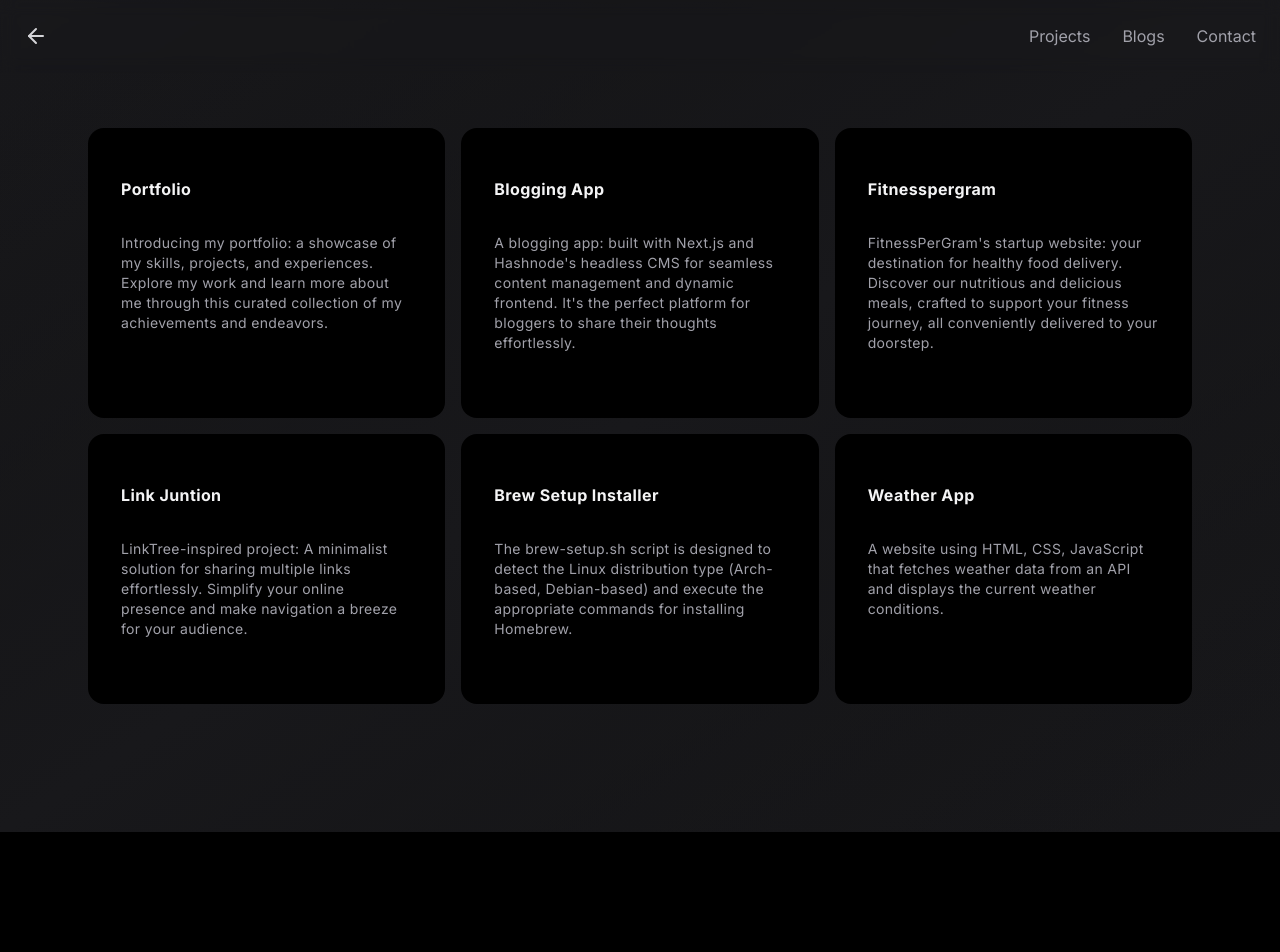
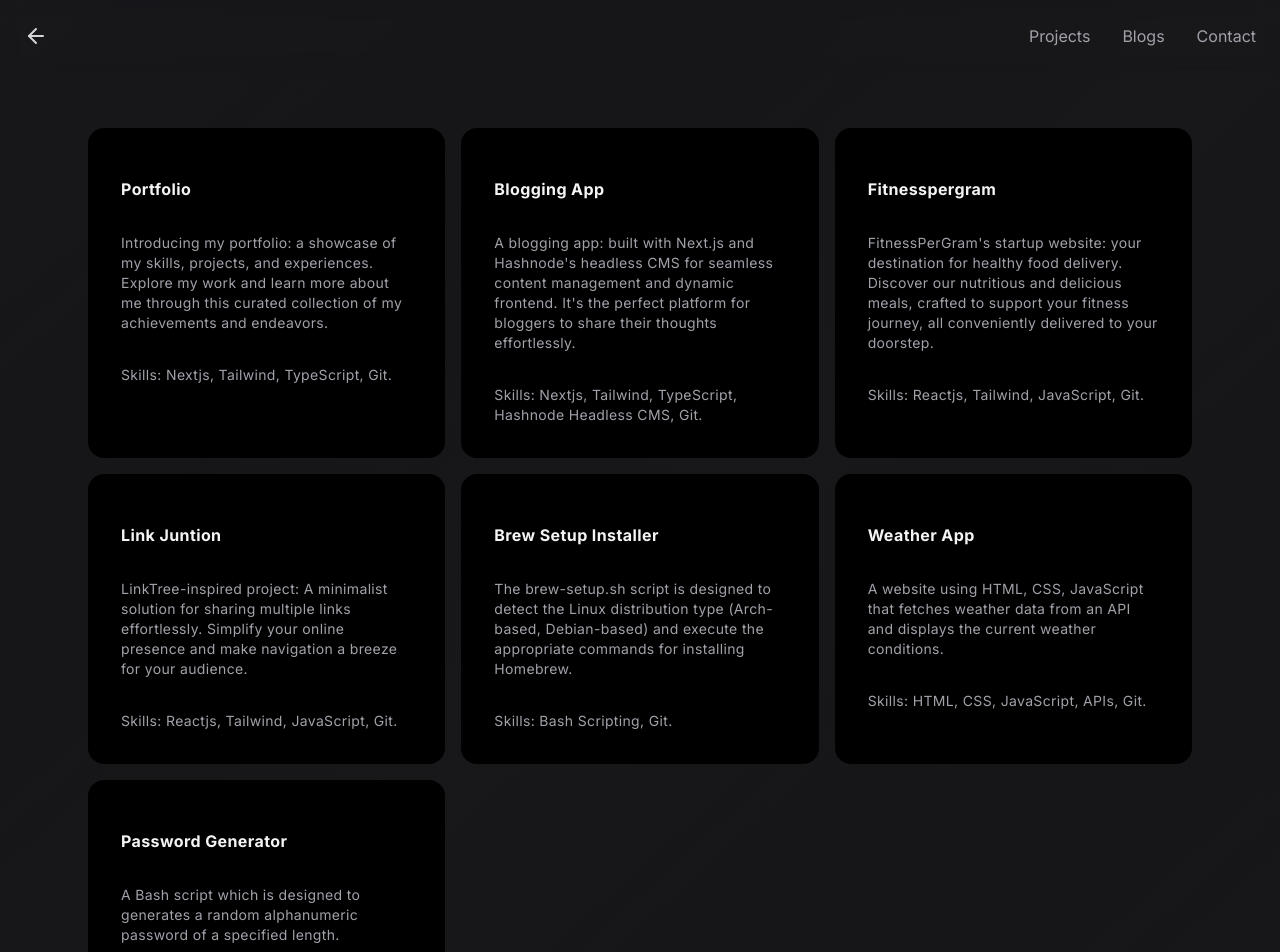
Before and after one commit to AvhiMaz/portfolio, a Next.js app: page /projects in a window 1280 px wide. Shown: the top 952 px of the page. Before the commit the page ends 832 px from the top, so only its background shows below. Built offline with nearby package versions, Linux system fonts and the light colour scheme; no server answers; what tailwindcss-debug-screens would draw is missing.

Commit message:
added skills in the sections

```diff
--- a/app/blogs/page.tsx
+++ b/app/blogs/page.tsx
@@ -10,6 +10,7 @@ const blogs = [
       "Arrays in JavaScript are like containers that can hold different types of data, such as numbers, strings...",
     link: "https://avhimaz.hashnode.dev/understanding-arrays-and-array-methods-in-javascript",
     date: "18 Apr 2024",
+    skill: "",
   },
   {
     title: "Easy Guide to Installing Arch Linux with archinstall Script",
@@ -17,6 +18,7 @@ const blogs = [
       "Are you interested in trying out Arch Linux but feeling unsure about the installation process? Don't worry! With...",
     link: "https://avhimaz.hashnode.dev/easy-guide-to-installing-arch-linux-with-archinstall-script",
     date: "15 Apr 2024",
+    skill: "",
   },
   {
     title: "Why I switch to arch linux",
@@ -24,6 +26,7 @@ const blogs = [
       "Hey there! So, It is almost a year I switch to Arch Linux, and let me tell you, it's been quite the journey...",
     link: "https://avhimaz.hashnode.dev/why-i-switch-to-arch-linux",
     date: "14 Apr 2024",
+    skill: "",
   },
 
 ];
--- a/app/components/ui/card-hover-effect.tsx
+++ b/app/components/ui/card-hover-effect.tsx
@@ -14,6 +14,7 @@ export const HoverEffect = ({
     description: string;
     link: string;
     date: string;
+    skill: string;
   }[];
   className?: string;
 }) => {
@@ -55,6 +56,7 @@ export const HoverEffect = ({
             <CardTitle>{item.title}</CardTitle>
             <CardDescription>{item.description}</CardDescription>
             <CardDescription>{item.date}</CardDescription>
+            <CardDescription>{item.skill}</CardDescription>
           </Card>
         </Link>
       ))}
--- a/app/experience/page.tsx
+++ b/app/experience/page.tsx
@@ -25,6 +25,7 @@ const ContactsNavigation: React.FC = () => {
         "Led the OWASP (Open Web Application Security Project) local chapter, orchestrating efforts to advance cybersecurity awareness and practices within the community.",
       link: "https://owasp.org/www-chapter-itanagar/",
       date: "Nov 2023 - Present",
+      skill: "Skills: Leadership, Communication, Teamwork, Cybersecurity.",
     },
     {
       title: "Contribution at CNCF",
@@ -32,6 +33,7 @@ const ContactsNavigation: React.FC = () => {
         "Worked with the CNCF and Argo CD project to make error messages better. This helps people find and fix problems more easily. My work made the project stronger and better at handling errors.",
       link: "https://github.com/argoproj/argo-cd/pull/15059",
       date: "Aug 2023 - Aug 2023",
+      skill: "Skills: Golang, Dockers, Kubernetes, Argo-CD, Linux, Git & GitHub.",
     },
     {
       title: "Internship at Bharat Intern",
@@ -39,6 +41,7 @@ const ContactsNavigation: React.FC = () => {
         "At Bharat Intern, I independently tackled web development projects, refining my skills and gaining practical experience. This opportunity was instrumental in shaping my capabilities as a web developer.",
       link: "https://drive.google.com/file/d/11d1aB2AnxEwWdu9V1PHjFTJaJCEU3dbK/view?usp=sharing",
       date: "Nov 2023 - Dec 2023",
+      skill: "Skills: HTML, CSS, JavaScript",
     },
     {
       title: "Leetcode",
@@ -46,6 +49,7 @@ const ContactsNavigation: React.FC = () => {
         "Completed 200+ Leetcode questions, significantly enhancing problem-solving abilities and sharpening critical thinking skills.",
       link: "https://leetcode.com/Avhi_Maz/",
       date: "Jul 2022 - Present",
+      skill: "Skills: C++",
     },
     {
       title: "Ethical Hacking Certification",
@@ -53,6 +57,7 @@ const ContactsNavigation: React.FC = () => {
         "Completed in-depth course on ethical hacking principles, including penetration testing, network security, and vulnerability assessment.",
       link: "https://www.udemy.com/certificate/UC-5ba57901-7cc1-48bd-8952-355484f3159f/",
       date: "Issued on Dec 2023",
+      skill: "Skills: Linux & Terminal",
     },
     {
       title: "Python for Everybody Certification",
@@ -60,6 +65,7 @@ const ContactsNavigation: React.FC = () => {
         "Completed comprehensive online course covering Python programming fundamentals, data structures, and web scraping techniques.",
       link: "https://www.coursera.org/account/accomplishments/specialization/EKKEQYKZMJH6",
       date: "Issued on Nov 2023",
+      skill: "Skills: Python Programming",
     },
     {
       title: "Technical Support Fundamentals Certification",
@@ -67,6 +73,7 @@ const ContactsNavigation: React.FC = () => {
         "Completed comprehensive online course covering technical support fundamentals.",
       link: "https://www.coursera.org/account/accomplishments/verify/EH47FWG93HCX",
       date: "Issued on Oct 2023",
+      skill: "Skills: Binary Code, Customer Support, Linux, Troubleshooting",
     },
   ];
 
--- a/app/projects/page.tsx
+++ b/app/projects/page.tsx
@@ -10,6 +10,7 @@ const projects = [
       "Introducing my portfolio: a showcase of my skills, projects, and experiences. Explore my work and learn more about me through this curated collection of my achievements and endeavors.",
     link: "https://avhimaz.vercel.app/",
     date: "",
+    skill: "Skills: Nextjs, Tailwind, TypeScript, Git.",
   },
   {
     title: "Blogging App",
@@ -17,6 +18,7 @@ const projects = [
       "A blogging app: built with Next.js and Hashnode's headless CMS for seamless content management and dynamic frontend. It's the perfect platform for bloggers to share their thoughts effortlessly.",
     link: "https://github.com/AvhiMaz/blog-website",
     date: "",
+    skill: "Skills: Nextjs, Tailwind, TypeScript, Hashnode Headless CMS, Git.",
   },
   {
     title: "Fitnesspergram",
@@ -24,6 +26,7 @@ const projects = [
       "FitnessPerGram's startup website: your destination for healthy food delivery. Discover our nutritious and delicious meals, crafted to support your fitness journey, all conveniently delivered to your doorstep.",
     link: "https://fitnesspergram.vercel.app/",
     date: "",
+    skill: "Skills: Reactjs, Tailwind, JavaScript, Git.",
   },
   {
     title: "Link Juntion",
@@ -31,6 +34,7 @@ const projects = [
       "LinkTree-inspired project: A minimalist solution for sharing multiple links effortlessly. Simplify your online presence and make navigation a breeze for your audience.",
     link: "https://links-junction.vercel.app/",
     date: "",
+    skill: "Skills: Reactjs, Tailwind, JavaScript, Git.",
   },
   {
     title: "Brew Setup Installer",
@@ -38,6 +42,7 @@ const projects = [
       "The brew-setup.sh script is designed to detect the Linux distribution type (Arch-based, Debian-based) and execute the appropriate commands for installing Homebrew.",
     link: "https://github.com/AvhiMaz/brew-setup",
     date: "",
+    skill: "Skills: Bash Scripting, Git.",
   },
   {
     title: "Weather App",
@@ -45,6 +50,15 @@ const projects = [
       "A website using HTML, CSS, JavaScript that fetches weather data from an API and displays the current weather conditions.",
     link: "https://github.com/AvhiMaz/Weather-App",
     date: "",
+    skill: "Skills: HTML, CSS, JavaScript, APIs, Git.",
+  },
+  {
+    title: "Password Generator",
+    description:
+      "A Bash script which is designed to generates a random alphanumeric password of a specified length. ",
+    link: "https://github.com/AvhiMaz/password-generator-using-bash",
+    date: "",
+    skill: "Skills: Bash, Git.",
   },
 ];
 
```
